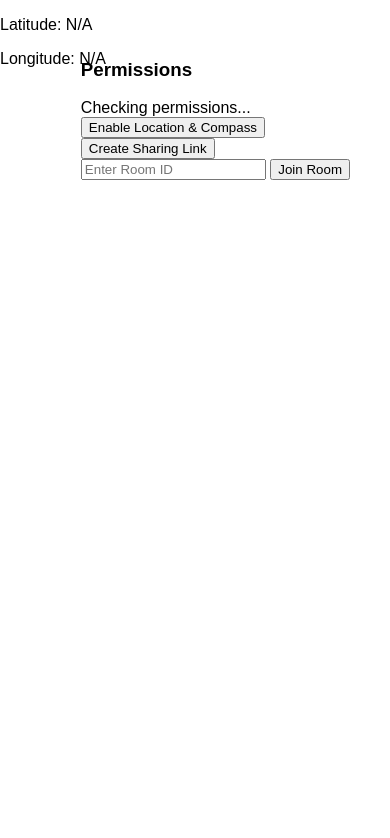
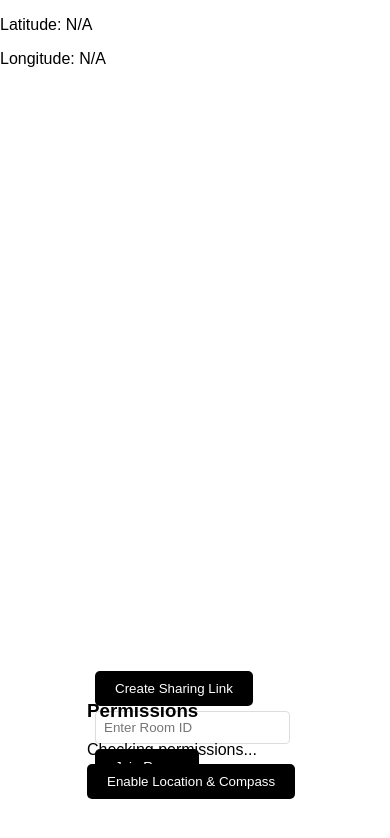
Before and after one commit to halfabluebanana/floating-compass-4, a website: page public/index.html in a window 390 px wide. Drawn offline with nearby package versions, Linux system fonts and the light colour scheme; no server answers.

Commit message:
updated style

```diff
--- a/public/styles.css
+++ b/public/styles.css
@@ -14,17 +14,21 @@ body {
 }
 
 #map-container {
+    position: absolute;
+    top: 0;
+    left: 0;
     width: 100%;
     height: 100vh;
     display: flex;
-    flex-wrap: wrap;
+    /* flex-wrap: wrap; */
+    z-index: 1;
 }
 
 .user-section {
     position: relative;
-    height: 100vh;
+    /* height: 100vh;
     flex: 1;
-    min-width: 300px;
+    min-width: 300px; */
 }
 
 .map-grid {
@@ -39,7 +43,7 @@ body {
     flex-wrap: nowrap;
 }
 
-/* For 2 users */
+/* For > 2 users */
 .map-grid:not(.multi-user) .user-section {
     width: 100%;
     height: 100vh;
@@ -68,7 +72,7 @@ body {
 
 /*this displays the lat long of the user */
 .user-info {
-    position: absolute;
+    position: fixed;
     top: 30px;
     left: 40%;
     transform: translateX(-50%);
@@ -79,6 +83,7 @@ body {
     z-index: 40;
     text-align: left;
     min-width: 200px;
+    backdrop-filter: blur(5px);
 }
 
 .compass {
@@ -93,7 +98,7 @@ body {
     background: rgba(255, 255, 255, 0.3);
     backdrop-filter: blur(2px);
     box-shadow: 0 0 20px rgba(0, 0, 0, 0.5);
-    z-index: 2;
+    z-index: 10;
 }
 
 .compass-needle {
@@ -122,22 +127,87 @@ body {
     position: fixed;
     top: 20px;
     right: 20px;
-    z-index: 3;
+    z-index: 10;
+    color: white;
     /* background: rgba(255, 255, 255, 0.9); */
     padding: 20px;
     border-radius: 10px;
     max-width: 300px;
-    /* backdrop-filter: blur(10px); */
+    backdrop-filter: blur(10px);
 }
+
+#permissions-container {
+    position: fixed;
+    top: 400px;
+    left: 20px;
+    z-index: 10;
+    /* background: rgba(0, 0, 0, 0.7); */
+    color: black;
+    /* padding: 20px; */
+    border-radius: 10px;
+    /* backdrop-filter: blur(4px); */
+  }
+
+  button {
+    background: black;
+    color: white;
+    border: none;
+    padding: 10px 20px;
+    border-radius: 5px;
+    cursor: pointer;
+    margin: 5px 0;
+    transition: background 0.3s ease;
+  }
+
+  button:hover {
+    background: grey;
+  }
+
+  input[type="text"] {
+    padding: 8px;
+    border: 1px solid #ddd;
+    border-radius: 4px;
+    margin-right: 5px;
+  }
+
+  .room-controls {
+    margin-top: 15px;
+  }
+
+  #room-link-display {
+    margin-top: 15px;
+    word-break: break-all;
+  }
 
 @media (max-width: 768px) {
     .map-grid:not(.multi-user) .user-section {
         width: 100%;
-        height: 50vh;
-    }
+        height: 100vh;
+      }
 
-    .map-grid.multi-user .user-section {
+      .map-grid.multi-user .user-section {
         width: 100%;
         height: 33.33vh;
-    }
+      }
+
+      #app {
+        top: auto;
+        bottom: 20px;
+        right: 50%;
+        transform: translateX(50%);
+        max-width: 90%;
+      }
+
+      #permissions-container {
+        top: auto;
+        bottom: 20px;
+        left: 50%;
+        transform: translateX(-50%);
+        width: 90%;
+        max-width: none;
+      }
+
+      .user-info {
+        bottom: 160px;
+      }
 }
```
